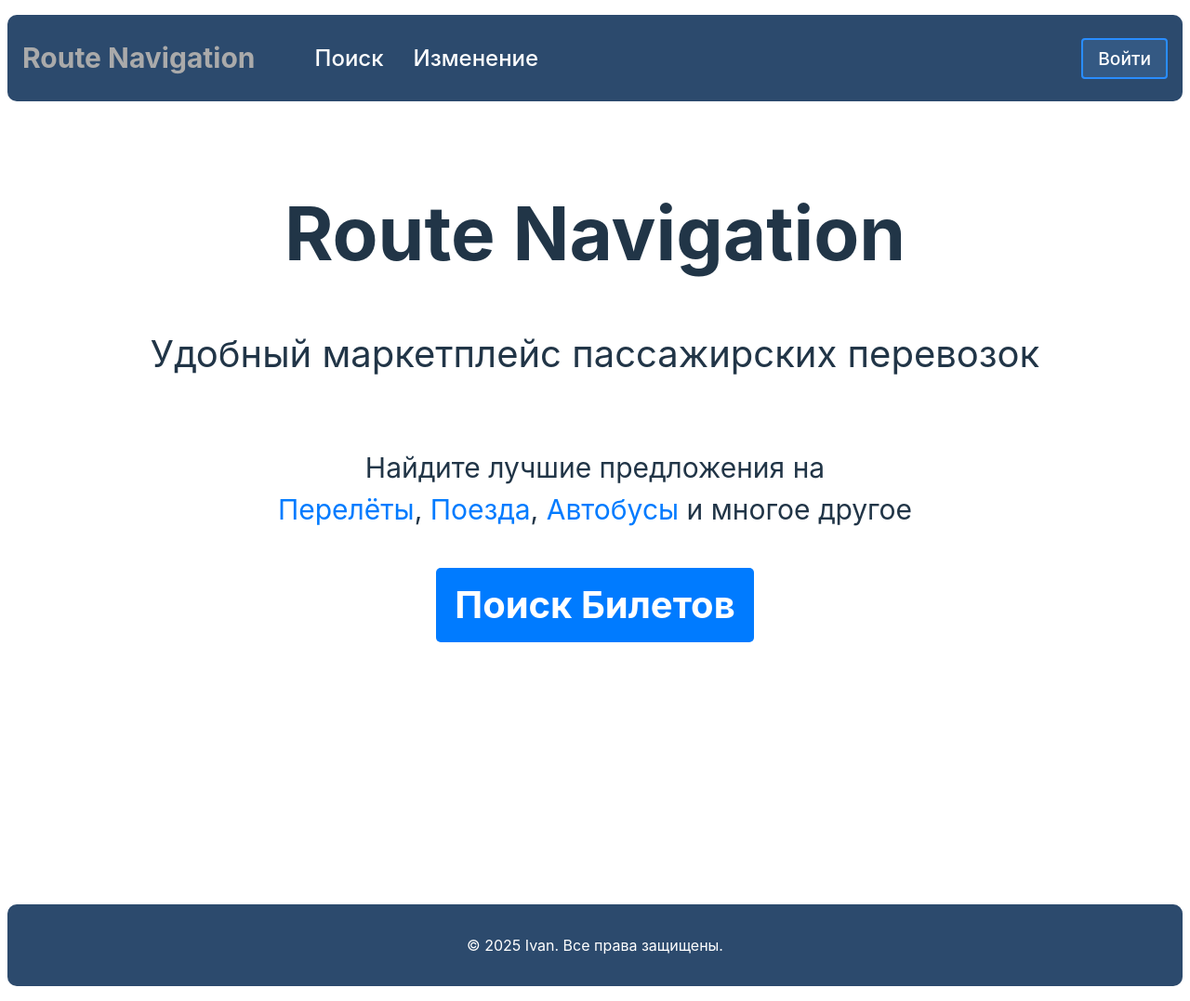
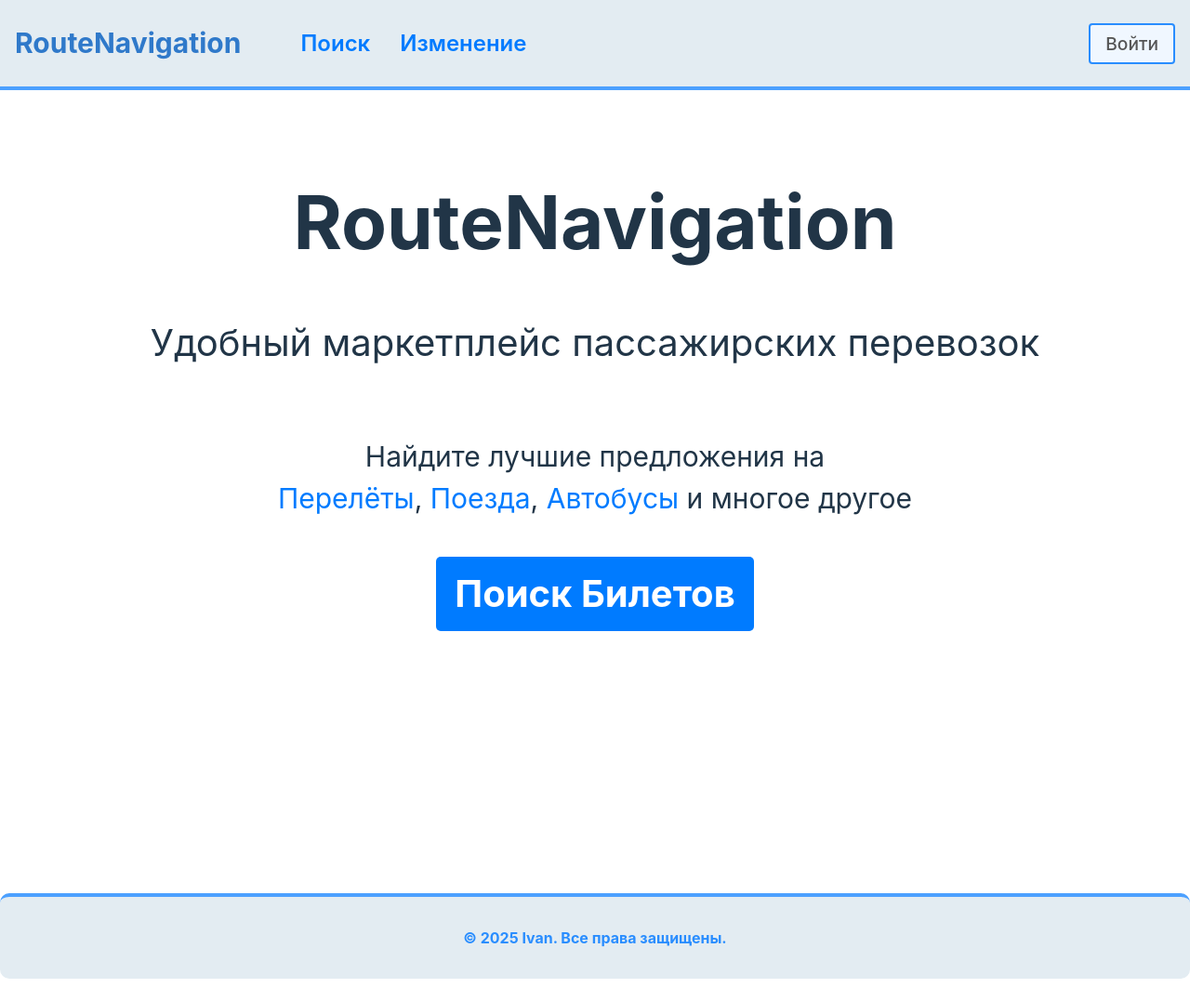
Before and after one commit to greenem-official/RouteNavigator-Frontend, a Vue app: page / in a window 1280 px wide. Shown: the whole page at 93% size. After the commit the page ends 1053 px from the top, so only its background shows below. Built offline with nearby package versions, Linux system fonts and the light colour scheme.

Commit message:
Theme changes

```diff
--- a/router/index.ts
+++ b/router/index.ts
@@ -23,7 +23,7 @@ const router = createRouter({
 router.beforeEach((to, _, next) => {
     const authStore = useAuthStore();
     if (to.meta.requiresAuth && !authStore.isUserAuthenticated) {
-        next({ name: 'login' });
+        next({ name: 'Login' });
     } else {
         next();
     }
--- a/src/colors.css
+++ b/src/colors.css
@@ -7,7 +7,7 @@
     --main-stronger-active-color: hsl(212, 100%, 58%);
     --main-briht-calm-color: hsl(225, 100%, 98%);
     --main-brihter-calm-color: hsl(0, 0%, 100%);
-    --header-footer-color: hsl(212, 42%, 30%);
+    --header-footer-color: hsl(204, 38%, 92%);
     --active-text: var(--main-active-color);
     --inactive-text: black;
     --slight-active-tint: var(--main-slightly-active-color);
--- a/src/components/important/Footer.vue
+++ b/src/components/important/Footer.vue
@@ -3,23 +3,26 @@
 </script>
 
 <template>
-  <footer class="footer">
-    <div class="footer-content">
+  <footer class="header">
+    <div class="header-content">
       <p>&copy; 2025 Ivan. Все права защищены.</p>
     </div>
   </footer>
 </template>
 
 <style scoped>
-.footer {
+.header {
   align-items: center;
   width: 100%;
   background-color: var(--header-footer-color);
   border-radius: 10px;
-  color: var(--bright-text-color);
+  color: var(--main-stronger-active-color);
+  font-weight: bold;
+  border: solid var(--main-medium-active-color);
+  border-width: 4px 0 0 0;
 }
 
-.footer-content {
+.header-content {
   padding: 1rem;
   text-align: center;
 }
--- a/src/components/important/Header.vue
+++ b/src/components/important/Header.vue
@@ -1,10 +1,10 @@
 <template>
-  <footer class="footer">
-    <div class="footer-content">
+  <footer class="header">
+    <div class="header-content">
       <div class ="left-and-right">
         <div class="header-left">
           <div class="header-logo">
-            <router-link to="/" class="websiteTitle">Route Navigation</router-link>
+            <router-link to="/" class="websiteTitle">RouteNavigation</router-link>
           </div>
 
           <nav class="footer-nav">
@@ -55,20 +55,24 @@ export default defineComponent({
   /*line-height: 3;*/
   font-size: 30px;
   font-weight: bold;
-  color: #AAAAAA;
+  color: #2f79ca;
 }
 
-.footer {
+.header {
   width: 100%;
   background-color: var(--header-footer-color);
-  border-radius: 10px;
-  color: white;
+  border: solid var(--main-medium-active-color);
+  border-width: 0 0 4px 0;
+  font-weight: 600;
+  /*border-bottom-left-radius: 10px;
+  border-bottom-right-radius: 10px;*/
+  color: var(--main-active-color);
   padding: 1.5rem 0;
   align-items: center;
   justify-content: center;
 }
 
-.footer-content {
+.header-content {
   margin: 0 auto;
   display: flex;
   align-items: center;
@@ -102,7 +106,8 @@ export default defineComponent({
 }
 
 .footer-nav a {
-  color: white;
+  font-weight: 600;
+  color: var(--main-active-color);
   text-decoration: none;
 }
 
@@ -120,9 +125,9 @@ export default defineComponent({
 .login-button,
 .register-button {
   padding: 0.5rem 1rem;
-  background-color: #345983;
+  background-color: var(--main-slightly-active-color);
   border: 2px solid var(--main-stronger-active-color);
-  color: var(--bright-text-color);
+  color: var(--dark-color);
   border-radius: 4px;
   cursor: pointer;
   font-size: 1.2rem;
--- a/src/components/router/AccountPage.vue
+++ b/src/components/router/AccountPage.vue
@@ -13,9 +13,53 @@ const logout = () => {
 </script>
 
 <template>
-<button @click="logout">Выход</button>
+  <div class="account-page">
+    <div class="title">Личный кабинет</div>
+    <div class="info-label">Адрес эл. почты</div>
+    <div class="info-box"> {{ authStore.authData?.userEmail }} </div>
+    <div class="info-label">Ямя пользователя</div>
+    <div class="info-box"> {{ authStore.authData?.userUsername }} </div>
+    <button class="main-button change_password" disabled>Смена пароля</button>
+    <button class="main-button logout-button" @click="logout">Выход</button>
+  </div>
 </template>
 
 <style scoped>
+.account-page {
+  min-width: 800px;
+  display: flex;
+  flex-direction: column;
+  align-items: start;
+  justify-content: center;
+  gap: 1rem;
+}
 
+.title {
+  font-size: 3rem;
+}
+
+.change_password:disabled {
+  opacity: 0.5;
+  cursor: not-allowed;
+}
+
+.info-box {
+  min-width: 200px;
+  text-align: start;
+  border: 1px solid gray;
+  border-radius: 5px;
+  background-color: var(--very-slight-gray-color);
+  padding: 4px;
+}
+
+.logout-button {
+  background-color: gray;
+  border: 2px solid #757575;
+  cursor: default;
+}
+
+.logout-button:hover {
+  background-color: #6e6e6e;
+  border: 2px solid #3e3e3e;
+}
 </style>
--- a/src/components/router/MainPage.vue
+++ b/src/components/router/MainPage.vue
@@ -8,7 +8,7 @@ export default defineComponent({
 
 <template>
   <div class="home-page">
-    <div class="title">Route Navigation</div>
+    <div class="title">RouteNavigation</div>
     <div class="firstPhrase">Удобный маркетплейс пассажирских перевозок</div>
     <div class="secondPhrase">Найдите лучшие предложения на</div>
     <div class="listingOptions">
--- a/src/style.css
+++ b/src/style.css
@@ -1,4 +1,13 @@
 @import "/src/colors.css";
+
+* {
+  box-sizing: border-box;
+}
+
+body, html {
+  margin: 0;
+  padding: 0;
+}
 
 :root {
   font-family: Inter, system-ui, Avenir, Helvetica, Arial, sans-serif;
@@ -114,7 +123,7 @@ input, select {
   justify-content: center;
   align-items: center;
   /*margin: 0 !important;*/
-  padding: 0.5rem;
+  /*padding: 0.5rem;*/
   text-align: center;
 }
 
```
